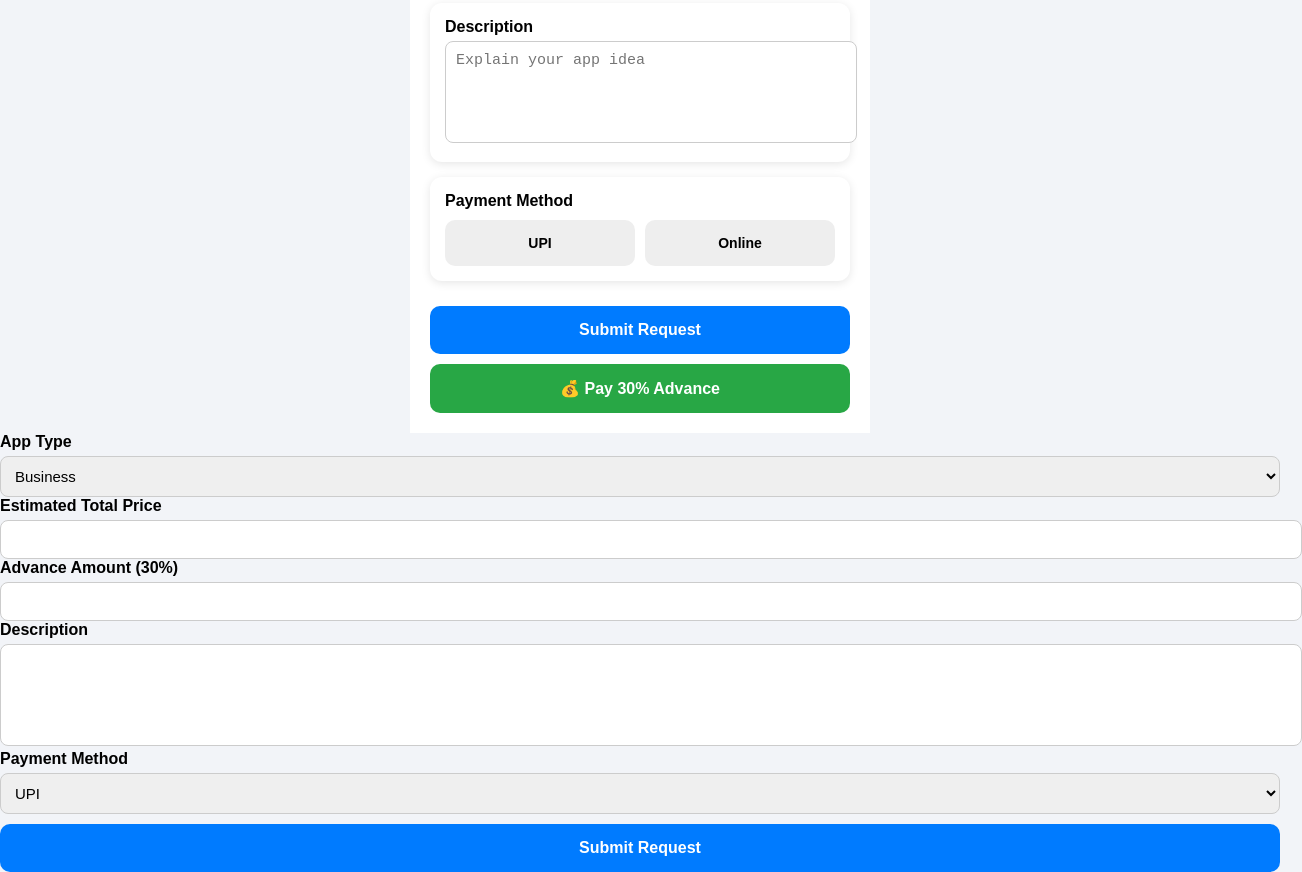
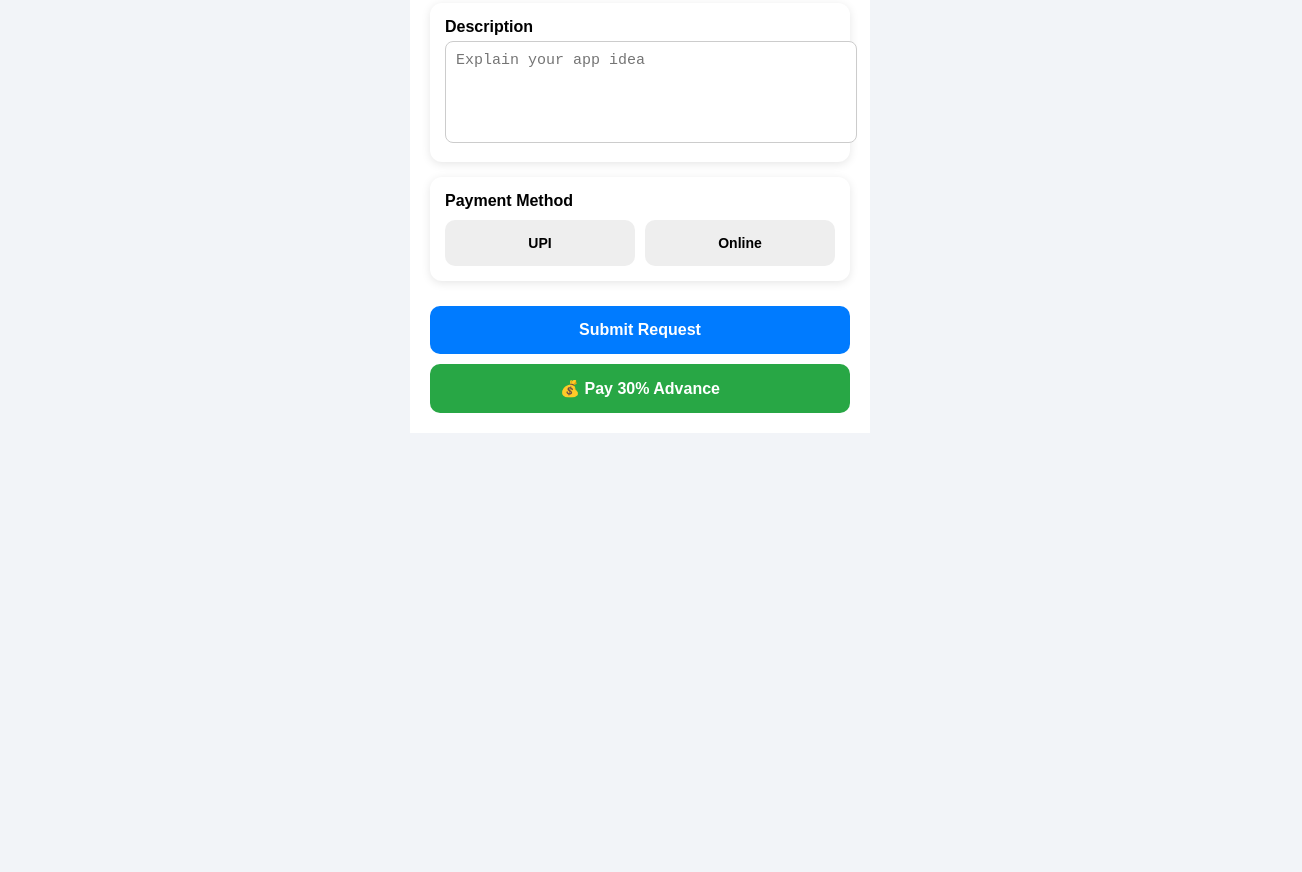
Before and after one commit to samanta1953/Coder, a plain HTML site: page index.html in a window 1280 px wide. Shown: the part 420-1292 px from the top of the page, 1302 px wide, since content can reach past the window. After the commit the page ends 853 px from the top, so only its background shows below. Drawn offline with Linux system fonts and the light colour scheme.

Commit message:
Update index.html

```diff
--- a/index.html
+++ b/index.html
@@ -186,33 +186,7 @@ function payAdvance(){
 
   window.location.href = upiURL;
 }
-</script>
-
-<form id="appForm">
-  <label>App Type</label>
-  <select id="appType">
-    <option value="Business">Business</option>
-    <option value="Shop">Shop</option>
-    <option value="Custom">Custom</option>
-  </select>
-
-  <label>Estimated Total Price</label>
-  <input type="number" id="totalPrice">
-
-  <label>Advance Amount (30%)</label>
-  <input type="number" id="advanceAmount">
-
-  <label>Description</label>
-  <textarea id="description"></textarea>
-
-  <label>Payment Method</label>
-  <select id="paymentMethod">
-    <option value="UPI">UPI</option>
-    <option value="Online">Online</option>
-  </select>
-
-  <button type="submit">Submit Request</button>
-</form>
+<!-- Your existing HTML content -->
 
 <script>
 document.getElementById("appForm").addEventListener("submit", function(e){
@@ -222,11 +196,11 @@ document.getElementById("appForm").addEventListener("submit", function(e){
     "https://docs.google.com/forms/d/e/1FAIpQLSdGAO4yAmsQWgzTBRYM9ySWwivQnUebhaD8RG9bG2dYkIHyhQ/formResponse";
 
   const data = new FormData();
-  data.append("entry.2005620554", document.getElementById("appType").value);
-  data.append("entry.1045781291", document.getElementById("totalPrice").value);
-  data.append("entry.1065046570", document.getElementById("advanceAmount").value);
-  data.append("entry.839337160", document.getElementById("description").value);
-  data.append("entry.1166974658", document.getElementById("paymentMethod").value);
+  data.append("entry.1795590782", document.getElementById("appType").value);
+  data.append("entry.1305584766", document.getElementById("totalPrice").value);
+  data.append("entry.1653293969", document.getElementById("advance").value);
+  data.append("entry.1922413189", document.querySelector("textarea").value);
+  data.append("entry.218273767", document.querySelector(".pay-option .active")?.innerText || "");
 
   fetch(formURL, {
     method: "POST",
@@ -237,6 +211,4 @@ document.getElementById("appForm").addEventListener("submit", function(e){
   alert("✅ Request submitted successfully!");
   this.reset();
 });
-      </script>
-</body>
-</html>
+</script>
```
